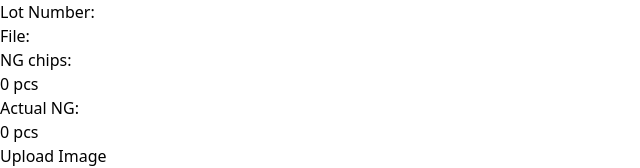
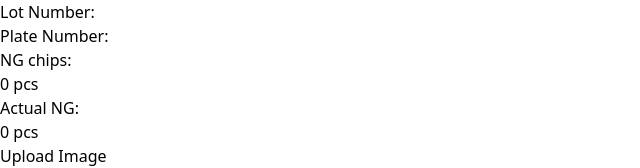
Before and after one commit to cljiahao/CSAM_AI, a React (Create React App) app in the folder frontend/: page / in a window 1280 px wide. Shown: the top 168 px of the page, without its empty margins (0-640 px from the left). Built offline with nearby package versions, Linux system fonts and the light colour scheme; no server answers.

Commit message:
Change InfoBar - File -> Plate Number

```diff
--- a/frontend/src/Layout/InfoBar.js
+++ b/frontend/src/Layout/InfoBar.js
@@ -11,7 +11,7 @@ export default function InfoBar({ upload, info, lot_no, filename }) {
           <p className="inforbar-li-p">{lot_no}</p>
         </li>
         <li className="infobar-li">
-          File:
+          Plate Number:
           <p className="inforbar-li-p">{filename}</p>
         </li>
         <li className="infobar-li">
```
